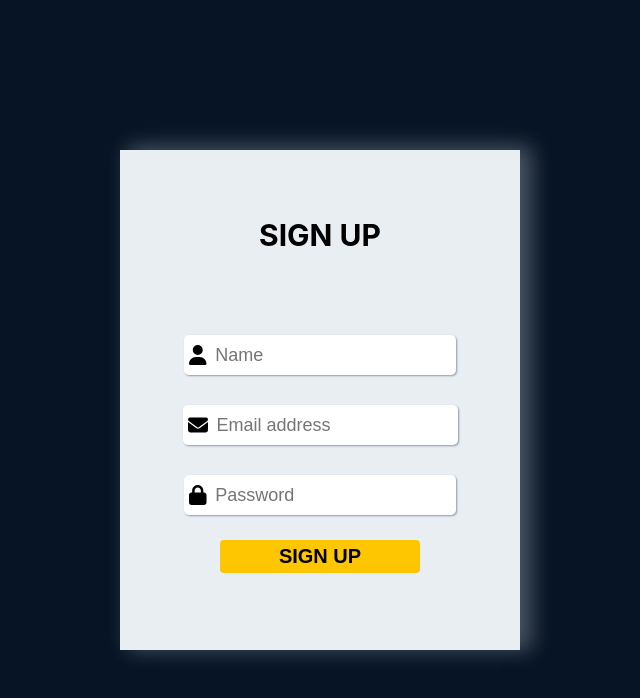
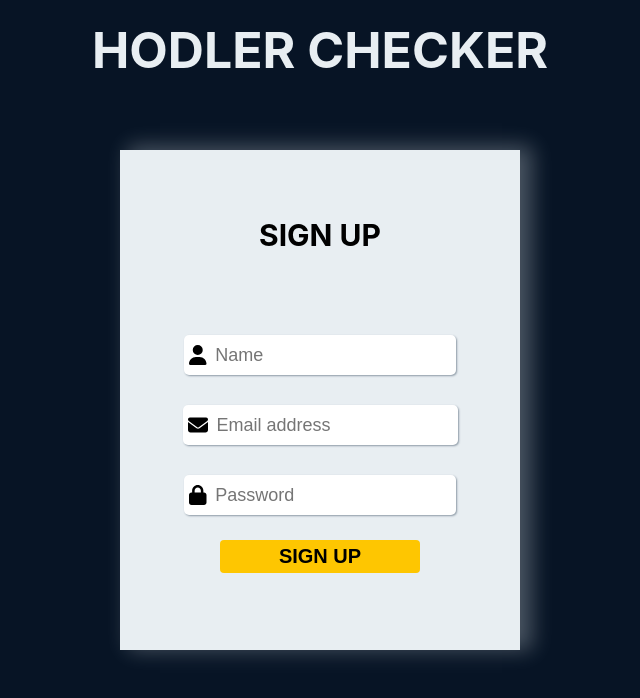
Before and after one commit to tamaskovacs0408/crypto_app, a React (Create React App) app: page /signup in a window 1280 px wide. Shown: the top 698 px of the page, without its empty margins (320-960 px from the left). Built offline with nearby package versions, Linux system fonts and the light colour scheme.

Commit message:
Add title, syle

```diff
--- a/src/Components/LogIn/css/index.css
+++ b/src/Components/LogIn/css/index.css
@@ -1,3 +1,10 @@
+.main_title {
+  color: #E8EEF2;
+  text-align: center;
+  margin: 10px auto;
+  font-size: 4rem;
+}
+
 .login_container {
   position: absolute;
   top: 50%;
@@ -20,8 +27,8 @@
       -ms-flex-align: center;
           align-items: center;
   background-color: #e8eef2;
-  -webkit-box-shadow: 10px -2px 20px 2px rgba(232, 238, 242, 0.2980392157);
-          box-shadow: 10px -2px 20px 2px rgba(232, 238, 242, 0.2980392157);
+  -webkit-box-shadow: 5px -2px 10px 2px rgba(232, 238, 242, 0.2980392157);
+          box-shadow: 5px -2px 10px 2px rgba(232, 238, 242, 0.2980392157);
 }
 .login_container h2 {
   text-align: center;
@@ -107,8 +114,14 @@
 }
 
 @media screen and (min-width: 768px) {
+  .main_title {
+    margin: 20px auto;
+    font-size: 5rem;
+  }
   .login_container {
     width: 60%;
+    -webkit-box-shadow: 10px -2px 20px 2px rgba(232, 238, 242, 0.2980392157);
+            box-shadow: 10px -2px 20px 2px rgba(232, 238, 242, 0.2980392157);
   }
 }
 @media screen and (min-width: 992px) {
--- a/src/Components/LogIn/index.jsx
+++ b/src/Components/LogIn/index.jsx
@@ -27,6 +27,8 @@ export default function LogIn() {
   }
 
   return (
+    <>
+    <h1 className="main_title">HODLER CHECKER</h1>
       <div className="login_container">
         <h2>Login</h2>
         {menu ? (
@@ -66,5 +68,6 @@ export default function LogIn() {
           !
         </span>
       </div>
+    </>
   );
 }
--- a/src/Components/LogIn/index.scss
+++ b/src/Components/LogIn/index.scss
@@ -1,3 +1,9 @@
+.main_title {
+  color: #E8EEF2;
+  text-align: center;
+  margin: 10px auto;
+  font-size: 4rem;
+}
 .login_container {
   position: absolute;
   top: 50%;
@@ -10,7 +16,7 @@
   justify-content: space-evenly;
   align-items: center;
   background-color: #e8eef2;
-  box-shadow: 10px -2px 20px 2px #e8eef24c;
+  box-shadow: 5px -2px 10px 2px #e8eef24c;
 
   h2 {
     text-align: center;
@@ -84,8 +90,13 @@
   }
 }
 @media screen and (min-width:768px) {
+  .main_title {
+    margin: 20px auto;
+    font-size: 5rem;
+  }
   .login_container {
     width: 60%;
+    box-shadow: 10px -2px 20px 2px #e8eef24c;
   }
 }
 @media screen and (min-width: 992px) {
--- a/src/Components/SignUp/css/index.css
+++ b/src/Components/SignUp/css/index.css
@@ -20,8 +20,8 @@
       -ms-flex-align: center;
           align-items: center;
   background-color: #E8EEF2;
-  -webkit-box-shadow: 10px -2px 20px 2px rgba(232, 238, 242, 0.2980392157);
-          box-shadow: 10px -2px 20px 2px rgba(232, 238, 242, 0.2980392157);
+  -webkit-box-shadow: 5px -2px 10px 2px rgba(232, 238, 242, 0.2980392157);
+          box-shadow: 5px -2px 10px 2px rgba(232, 238, 242, 0.2980392157);
 }
 .signup_container h2 {
   text-align: center;
@@ -95,6 +95,8 @@
 @media screen and (min-width: 768px) {
   .signup_container {
     width: 60%;
+    -webkit-box-shadow: 10px -2px 20px 2px rgba(232, 238, 242, 0.2980392157);
+            box-shadow: 10px -2px 20px 2px rgba(232, 238, 242, 0.2980392157);
   }
 }
 @media screen and (min-width: 992px) {
--- a/src/Components/SignUp/index.jsx
+++ b/src/Components/SignUp/index.jsx
@@ -2,9 +2,8 @@ import React from "react";
 import { useState } from "react";
 import { useNavigate } from "react-router-dom";
 import "./index.scss";
-import { FontAwesomeIcon } from '@fortawesome/react-fontawesome';
+import { FontAwesomeIcon } from "@fortawesome/react-fontawesome";
 import { faUser, faLock, faEnvelope } from "@fortawesome/free-solid-svg-icons";
-
 
 export default function SignUp() {
   const [email, setEmail] = useState("");
@@ -21,6 +20,8 @@ export default function SignUp() {
   }
 
   return (
+    <>
+      <h1 className="main_title">HODLER CHECKER</h1>
       <div className="signup_container">
         <h2>Sign up</h2>
         <form onSubmit={handleFormSubmit}>
@@ -61,5 +62,6 @@ export default function SignUp() {
           <input className="signup_btn" type="submit" value="Sign up" />
         </form>
       </div>
+    </>
   );
 }
--- a/src/Components/SignUp/index.scss
+++ b/src/Components/SignUp/index.scss
@@ -10,7 +10,7 @@
   justify-content: space-evenly;
   align-items: center;
   background-color: #E8EEF2;
-  box-shadow: 10px -2px 20px 2px #e8eef24c;
+  box-shadow: 5px -2px 10px 2px #e8eef24c;
 
   h2 {
     text-align: center;
@@ -73,6 +73,7 @@
 @media screen and (min-width:768px) {
   .signup_container {
     width: 60%;
+    box-shadow: 10px -2px 20px 2px #e8eef24c;
   }
 }
 @media screen and (min-width: 992px) {
```
Lines whose indentation alone changed are shown as unchanged.
